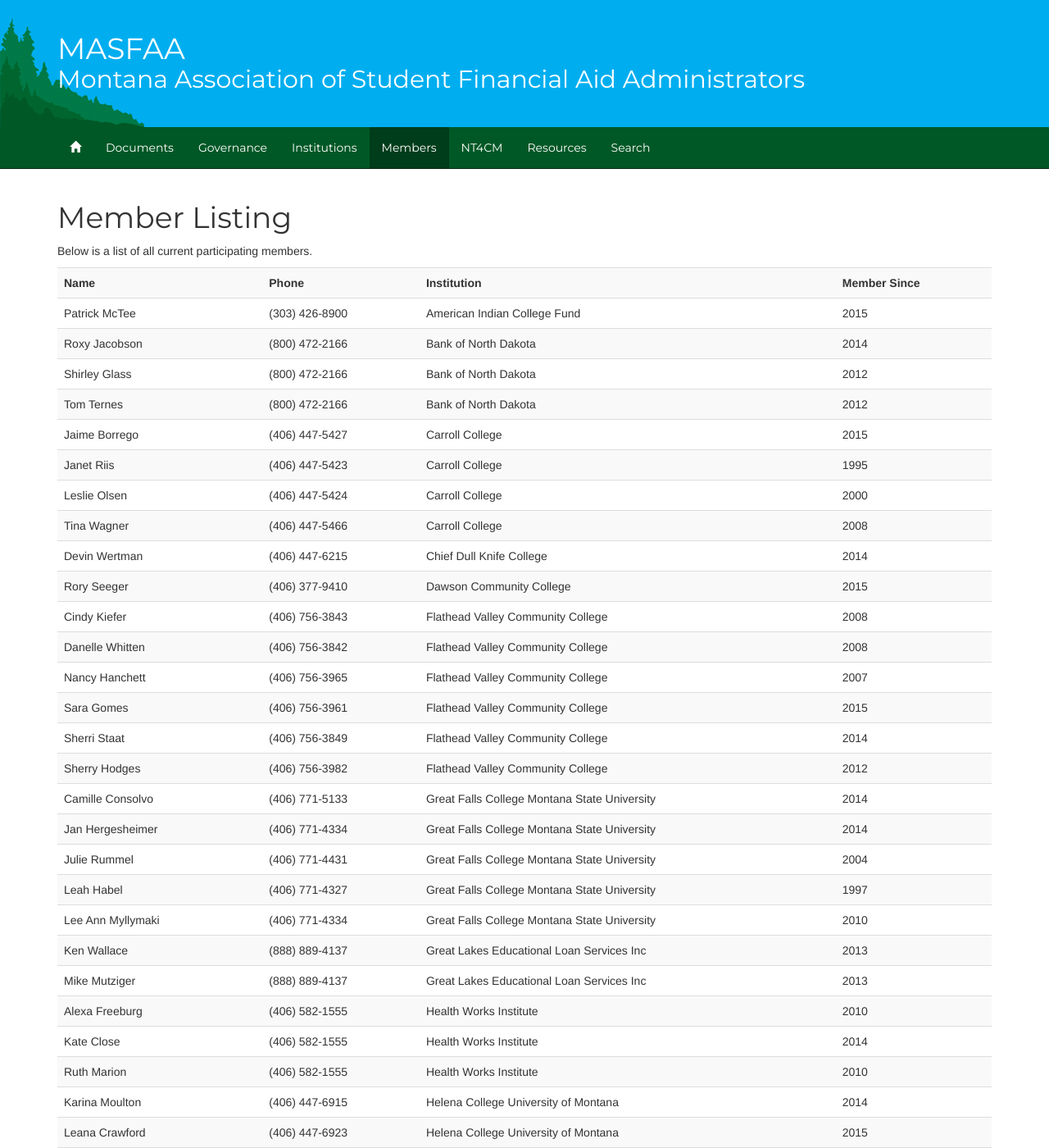
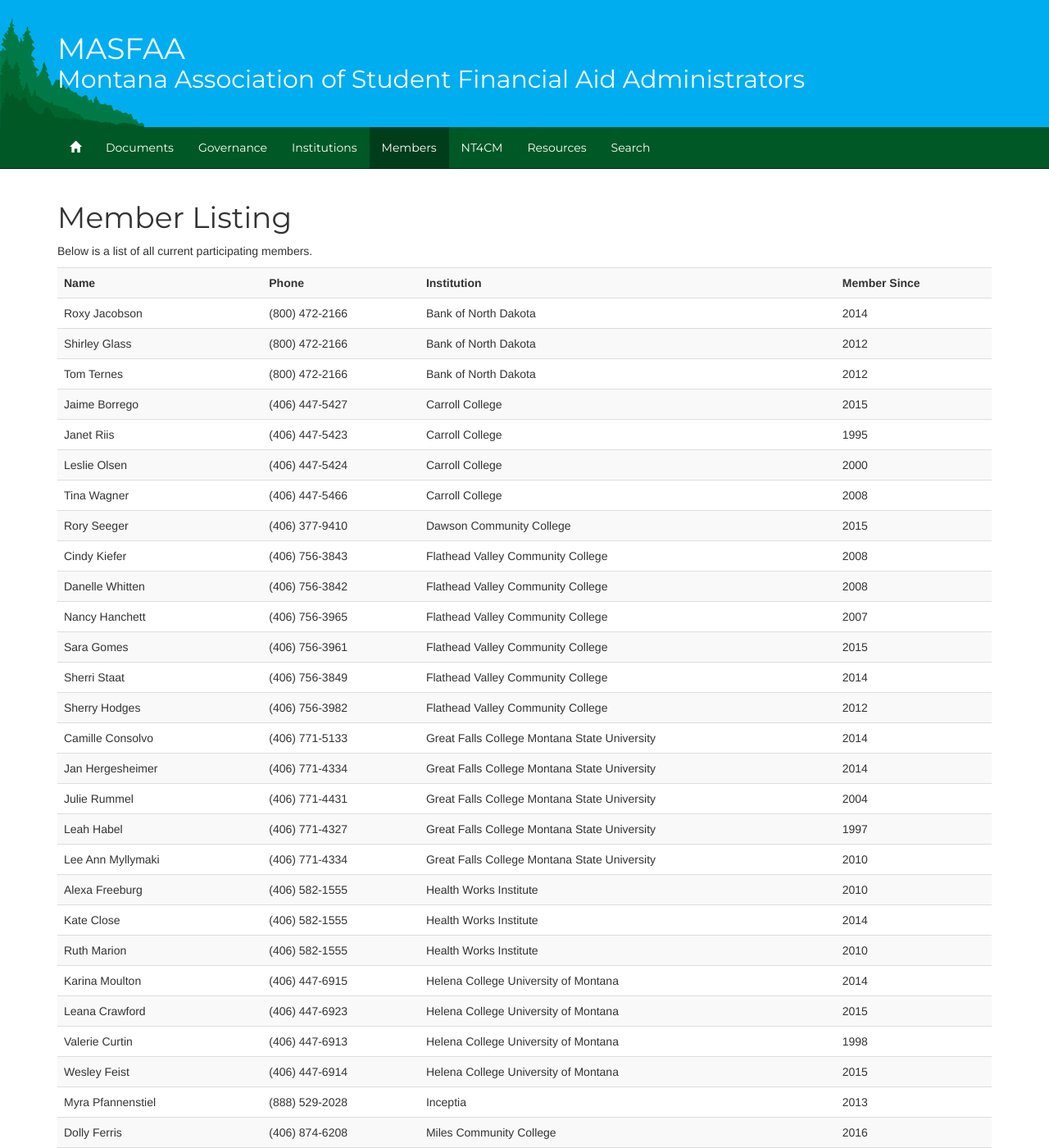
Before and after one commit to mhellwinkel/www.masfaaonline.org, a Jekyll site: the page built from members.html, in a window 1280 px wide and 1400 px high. Shown: the whole window at 82% size. Built offline with Jekyll 4.4.1, drawn with Linux system fonts in a browser that asks for light colours; nearby versions of some CDN libraries; some of the changed text lies outside the part shown.

Commit message:
GT-5674 - Member/Institution Update

```diff
--- a/_data/institutions.csv
+++ b/_data/institutions.csv
@@ -1,12 +1,10 @@
 name,phone,link
-American Indian College Fund,(800) 776-3863,http://www.collegefund.org
 Bank of North Dakota,(800) 472-2166,http://banknd.nd.gov
 Carroll College,(406) 447-5423,http://www.carroll.edu
 Chief Dull Knife College,(406) 447-6215,http://www.cdkc.edu
 Dawson Community College,(406) 377-3396,http://www.dawson.edu/
 Flathead Valley Community College,(406) 756-3849,http://www.fvcc.edu
 Great Falls College Montana State University,(406) 771-4334,http://gfcmsu.edu
-Great Lakes Educational Loan Services Inc,(888) 686-6919,https://www.mygreatlakes.org
 Health Works Institute,(406) 582-1555,http://healthworks.edu
 Helena College University of Montana,(406) 447-6900,http://www.umhelena.edu
 Inceptia,(316) 305-5346,https://www.inceptia.org/
@@ -21,4 +19,3 @@
 The University of Montana - Missoula,(406) 243-5373,http://life.umt.edu/finaid
 The University of Montana - Western,(406) 683-7511,http://www.umwestern.edu
 University of Great Falls,(800) 854-9544,http://www.ugf.edu
-Wells Fargo,(480) 704-3684,http://www.wellsfargo.com/student
--- a/_data/members.csv
+++ b/_data/members.csv
@@ -1,5 +1,4 @@
 name,phone,institution,membersince
-Patrick McTee,(303) 426-8900,American Indian College Fund,2015
 Shirley Glass,(800) 472-2166,Bank of North Dakota,2012
 Tom Ternes,(800) 472-2166,Bank of North Dakota,2012
 Roxy Jacobson,(800) 472-2166,Bank of North Dakota,2014
@@ -7,7 +6,6 @@
 Janet Riis,(406) 447-5423,Carroll College,1995
 Jaime Borrego,(406) 447-5427,Carroll College,2015
 Tina Wagner,(406) 447-5466,Carroll College,2008
-Devin Wertman,(406) 447-6215,Chief Dull Knife College,2014
 Rory Seeger,(406) 377-9410,Dawson Community College,2015
 Nancy Hanchett,(406) 756-3965,Flathead Valley Community College,2007
 Cindy Kiefer,(406) 756-3843,Flathead Valley Community College,2008
@@ -20,8 +18,6 @@
 Jan Hergesheimer,(406) 771-4334,Great Falls College Montana State University,2014
 Lee Ann Myllymaki,(406) 771-4334,Great Falls College Montana State University,2010
 Julie Rummel,(406) 771-4431,Great Falls College Montana State University,2004
-Mike Mutziger,(888) 889-4137,Great Lakes Educational Loan Services Inc,2013
-Ken Wallace,(888) 889-4137,Great Lakes Educational Loan Services Inc,2013
 Alexa Freeburg,(406) 582-1555,Health Works Institute,2010
 Ruth Marion,(406) 582-1555,Health Works Institute,2010
 Kate Close,(406) 582-1555,Health Works Institute,2014
@@ -89,4 +85,3 @@
 Brianne Morgan,(406) 791-5239,University of Great Falls,2014
 Emily Smith,(406) 791-5235,University of Great Falls,2014
 Sheena Jager,(406) 791-5236,University of Great Falls,2015
-Greg Mason,(480) 294-1780,Wells Fargo,2010
```
Also changed, not shown: index.md (+1 -3 lines).
